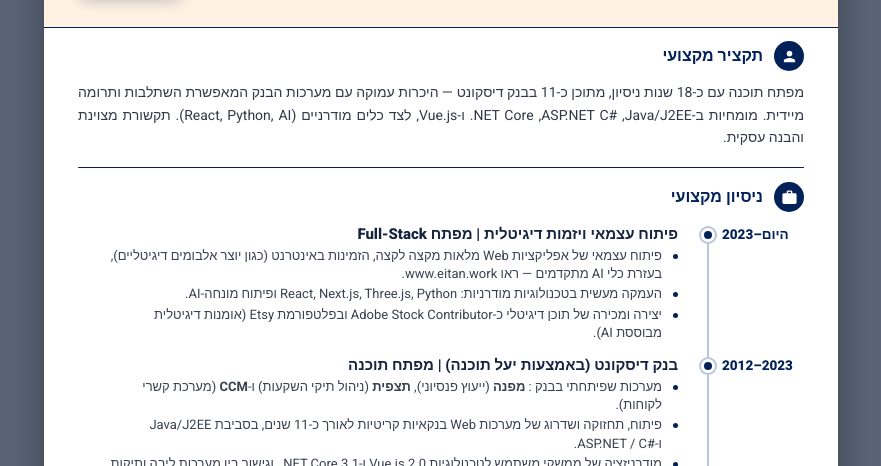
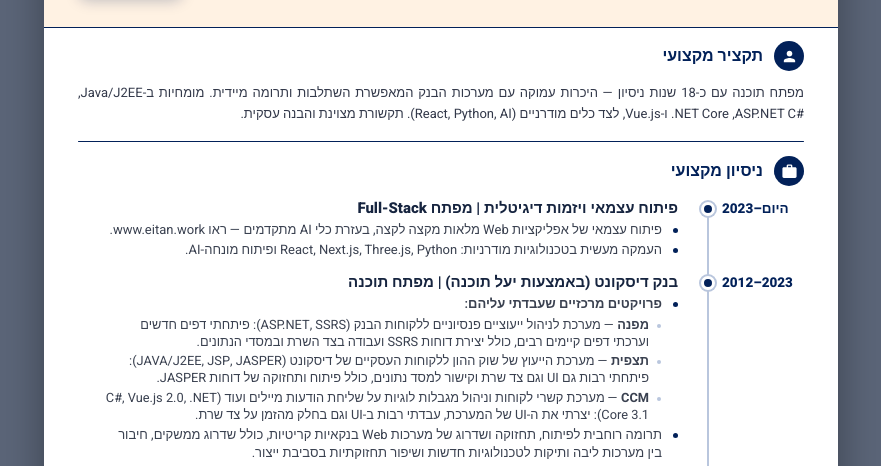
Before and after one commit to eitan567/resume, a website: page index.html in a window 1280 px wide. Shown: the part 334-800 px from the top of the page, without its empty margins (199-1080 px from the left). Drawn offline with nearby package versions, Linux system fonts and the light colour scheme; a script that the page names is missing.

Commit message:
refactor: restructure resume experience section with new project details and add tests for dot-ring export

```diff
--- a/index.html
+++ b/index.html
@@ -305,7 +305,7 @@
     }
 
     .summary {
-      font-size: 14px;
+      font-size: 13px;
       line-height: 1.62;
       color: #33394a;
       text-align: justify;
@@ -455,6 +455,32 @@
       height: 5px;
       border-radius: 50%;
       background: var(--navy);
+    }
+
+    .exp-project-title {
+      font-weight: 600;
+      color: #3a4150;
+    }
+
+    .exp-project-list {
+      margin: 3px 0 1px;
+      padding: 0;
+      list-style: none;
+    }
+
+    .exp-project-list li {
+      padding-right: 13px;
+      margin-bottom: 2px;
+      font-size: 12.8px;
+      line-height: 1.35;
+    }
+
+    .exp-project-list li::before {
+      right: 1px;
+      top: 7px;
+      width: 4px;
+      height: 4px;
+      background: var(--rail);
     }
 
     .exp-list li .en {
@@ -894,8 +920,8 @@
   </div>
 
   <div class="lang-switch">
-    <button id="viewNormal" class="lang-btn active" onclick="setView('normal')">תצוגה רגילה</button>
-    <button id="viewWide" class="lang-btn" onclick="setView('wide')">תצוגה רחבה</button>
+    <button id="viewNormal" class="lang-btn active" onclick="setView('normal')" data-en="Normal view">תצוגה רגילה</button>
+    <button id="viewWide" class="lang-btn" onclick="setView('wide')" data-en="Wide view">תצוגה רחבה</button>
   </div>
 
   <div class="toolbar">
@@ -980,8 +1006,8 @@
             <span class="sec-title" data-en="Professional Summary">תקציר מקצועי</span>
           </div>
           <p class="summary"
-            data-en="Software developer with ~18 years of experience, including ~11 at Discount Bank — deep familiarity with the bank's systems, enabling fast integration and immediate contribution. Expertise in Java/J2EE, ASP.NET C#, .NET Core and Vue.js, alongside modern tools (React, Python, AI). Excellent communication and business acumen.">
-            מפתח תוכנה עם כ-18 שנות ניסיון, מתוכן כ-11 בבנק דיסקונט — היכרות עמוקה עם מערכות הבנק המאפשרת השתלבות ותרומה
+            data-en="Software developer with ~18 years of experience — deep familiarity with the bank's systems, enabling fast integration and immediate contribution. Expertise in Java/J2EE, ASP.NET C#, .NET Core and Vue.js, alongside modern tools (React, Python, AI). Excellent communication and business acumen.">
+            מפתח תוכנה עם כ-18 שנות ניסיון — היכרות עמוקה עם מערכות הבנק המאפשרת השתלבות ותרומה
             מיידית. מומחיות ב-<span class="ltr">Java/J2EE</span>, <span class="ltr">ASP.NET C#</span>, <span
               class="ltr">.NET Core</span> ו-<span class="ltr">Vue.js</span>, לצד כלים מודרניים (<span
               class="ltr">React,
@@ -1008,18 +1034,13 @@
                 ויזמות דיגיטלית | מפתח <span class="en">Full-Stack</span></div>
               <ul class="exp-list">
                 <li
-                  data-en="Independent end-to-end development of complete Web applications available online (such as a digital album creator), using advanced AI tools — see www.eitan.work.">
-                  פיתוח עצמאי של אפליקציות <span class="en">Web</span> מלאות מקצה לקצה, הזמינות באינטרנט (כגון יוצר
-                  אלבומים דיגיטליים), בעזרת כלי <span class="en">AI</span> מתקדמים — ראו <span
-                    class="ltr">www.eitan.work</span>.</li>
+                  data-en="Independent end-to-end development of complete Web applications using advanced AI tools — see www.eitan.work.">
+                  פיתוח עצמאי של אפליקציות <span class="en">Web</span> מלאות מקצה לקצה, בעזרת כלי <span
+                    class="en">AI</span> מתקדמים — ראו <span class="ltr">www.eitan.work</span>.</li>
                 <li
                   data-en="Hands-on depth in modern technologies: React, Next.js, Three.js, Python and AI-driven development.">
                   העמקה מעשית בטכנולוגיות מודרניות: <span class="en">React, Next.js, Three.js, Python</span> ופיתוח
                   מונחה-<span class="en">AI</span>.</li>
-                <li
-                  data-en="Creating and selling digital content as an Adobe Stock Contributor and on Etsy (AI-based digital art).">
-                  יצירה ומכירה של תוכן דיגיטלי כ-<span class="en">Adobe Stock Contributor</span> ובפלטפורמת <span
-                    class="en">Etsy</span> (אומנות דיגיטלית מבוססת <span class="en">AI</span>).</li>
               </ul>
             </div>
             <div class="exp-item">
@@ -1028,19 +1049,35 @@
               <div class="exp-company" data-en="Discount Bank (via Yael Software) | Software Developer">בנק דיסקונט
                 (באמצעות יעל תוכנה) | מפתח תוכנה</div>
               <ul class="exp-list">
-                <li
-                  data-en="Systems I developed at the bank: <b>Mafne</b> (pension advisory), <b>Tatzpit</b> (investment portfolio management), and <b>CCM</b> (customer relationship management).">
-                  מערכות שפיתחתי בבנק : <b>מפנה</b> (ייעוץ פנסיוני), <b>תצפית</b> (ניהול תיקי השקעות)
-                  ו-<span class="en"><b>CCM</b></span> (מערכת קשרי לקוחות).</li>
-                <li
-                  data-en="Development, maintenance and upgrading of mission-critical banking Web systems over ~11 years, in Java/J2EE and ASP.NET / C#.">
-                  פיתוח, תחזוקה ושדרוג של מערכות <span class="en">Web</span> בנקאיות קריטיות לאורך כ-11 שנים, בסביבת
-                  <span class="en">Java/J2EE</span> ו-<span class="en">ASP.NET / C#</span>.
+                <li class="exp-projects">
+                  <span class="exp-project-title" data-en="Selected projects I worked on:">פרויקטים מרכזיים שעבדתי
+                    עליהם:</span>
+                  <ul class="exp-project-list">
+                    <li
+                      data-en="<b>Mafne</b> — pension advisory management for bank customers (<span class='en'>ASP.NET, SSRS</span>): developed new pages, edited many existing pages, created SSRS reports, and worked on server-side code and databases.">
+                      <b>מפנה</b> — מערכת לניהול ייעוציים פנסיוניים ללקוחות הבנק (<span class="en">ASP.NET,
+                        SSRS</span>): פיתחתי דפים חדשים וערכתי דפים קיימים רבים, כולל יצירת דוחות <span
+                        class="en">SSRS</span> ועבודה בצד השרת ובמסדי הנתונים.
+                    </li>
+                    <li
+                      data-en="<b>Tatzpit</b> — Discount's capital-market advisory system for business customers (<span class='en'>JAVA/J2EE, JSP, JASPER</span>): developed extensive UI and server-side functionality, database integrations, and Jasper report development and maintenance.">
+                      <b>תצפית</b> — מערכת הייעוץ של שוק ההון ללקוחות העסקיים של דיסקונט (<span class="en">JAVA/J2EE,
+                        JSP, JASPER</span>): פיתחתי רבות גם <span class="en">UI</span> וגם צד שרת וקישור למסד נתונים,
+                      כולל פיתוח ותחזוקה של דוחות <span class="en">JASPER</span>.
+                    </li>
+                    <li
+                      data-en="<b>CCM</b> — customer relationship management and logical constraints for email messaging and more (<span class='en'>C#, Vue.js 2.0, .NET Core 3.1</span>): created the system UI, worked extensively on the UI, and also worked on server-side development part of the time.">
+                      <span class="en"><b>CCM</b></span> — מערכת קשרי לקוחות וניהול מגבלות לוגיות על שליחת הודעות
+                      מיילים ועוד (<span class="en">C#, Vue.js 2.0, .NET Core 3.1</span>): יצרתי את ה-<span
+                        class="en">UI</span> של המערכת, עבדתי רבות ב-<span class="en">UI</span> וגם בחלק מהזמן על צד
+                      שרת.
+                    </li>
+                  </ul>
                 </li>
                 <li
-                  data-en="Modernization of user interfaces to Vue.js 2.0 and .NET Core 3.1, bridging legacy core systems with new technologies.">
-                  מודרניזציה של ממשקי משתמש לטכנולוגיות <span class="en">Vue.js 2.0</span> ו-<span class="en">.NET Core
-                    3.1</span>, וגישור בין מערכות ליבה ותיקות לטכנולוגיות חדשות.</li>
+                  data-en="Cross-system contribution to development, maintenance and upgrading of mission-critical banking Web systems, including interface modernization, connecting legacy core systems with new technologies, and improving maintainability in production.">
+                  תרומה רוחבית לפיתוח, תחזוקה ושדרוג של מערכות <span class="en">Web</span> בנקאיות קריטיות, כולל
+                  שדרוג ממשקים, חיבור בין מערכות ליבה ותיקות לטכנולוגיות חדשות ושיפור תחזוקתיות בסביבת ייצור.</li>
                 <li
                   data-en="Ongoing interface with business stakeholders and end users — requirements analysis, troubleshooting and production deployment.">
                   ממשק שוטף מול גורמים עסקיים ומשתמשי קצה בבנק — אפיון, פתרון תקלות והטמעה בסביבת ייצור.</li>
```
Also changed, not shown: tests/export-dot-ring.test.cjs (+73 -0 lines).
